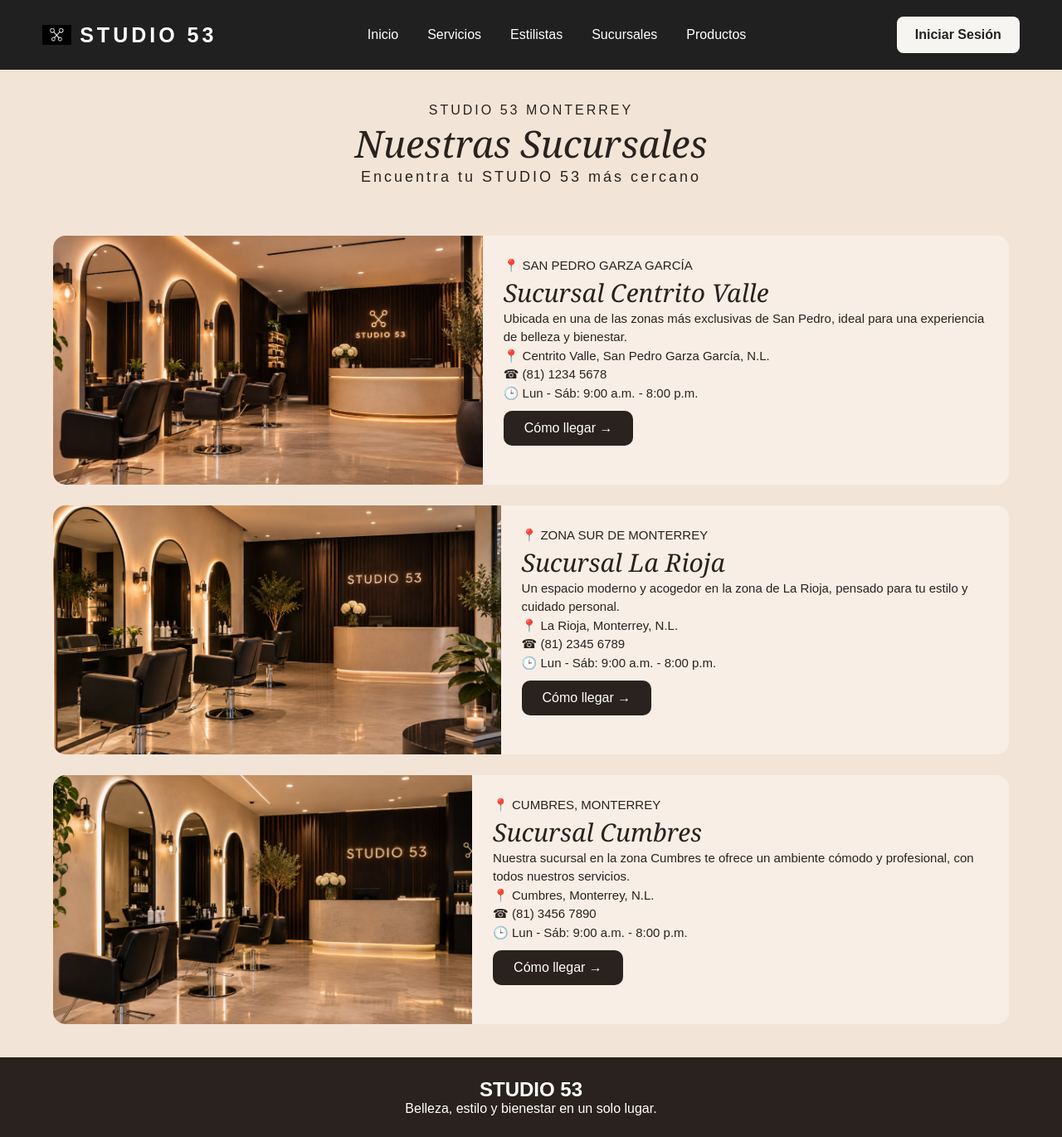
After one commit to jm3342172-dotcom/pia_fdw, a Django app: page /sucursales/ in a window 1280 px wide. The commit adds this page. Shown: the whole page at 83% size. Run offline with Django 5.2, Linux system fonts and the light colour scheme.

Commit message:
agregue pagina sucursales

```diff
--- /dev/null
+++ b/contenido/static/contenido/sucursales.css
@@ -0,0 +1,93 @@
+.pagina-sucursales {
+    background-color: #f2e5d8;
+    font-family: Arial, Helvetica, sans-serif;
+    color: #29221e;
+    min-height: 100vh;
+}
+
+.pagina-sucursales .encabezado-sucursales {
+    text-align: center;
+    padding: 40px;
+}
+
+.pagina-sucursales .encabezado-sucursales p {
+    letter-spacing: 3px;
+}
+
+.pagina-sucursales h1 {
+    font-family: Georgia, serif;
+    font-style: italic;
+    font-size: 45px;
+    font-weight: normal;
+}
+
+.pagina-sucursales .subtitulo {
+    font-size: 18px;
+}
+
+.pagina-sucursales .contenedor {
+    width: 90%;
+    margin: auto;
+}
+
+.pagina-sucursales .sucursal {
+    display: flex;
+    background-color: #f8eee5;
+    border-radius: 15px;
+    margin-bottom: 25px;
+    overflow: hidden;
+}
+
+.pagina-sucursales .sucursal img {
+    width: 55%;
+    height: 300px;
+    object-fit: cover;
+}
+
+.pagina-sucursales .informacion {
+    padding: 25px;
+}
+
+.pagina-sucursales .informacion h2 {
+    font-family: Georgia, serif;
+    font-style: italic;
+    font-size: 30px;
+    font-weight: normal;
+}
+
+.pagina-sucursales .informacion p {
+    font-size: 15px;
+    line-height: 1.5;
+}
+
+.pagina-sucursales .boton {
+    display: inline-block;
+    background-color: #29221e;
+    color: white;
+    padding: 12px 25px;
+    text-decoration: none;
+    border-radius: 10px;
+    margin-top: 10px;
+}
+
+.pagina-sucursales .boton:hover {
+    background-color: #80634d;
+}
+
+.pagina-sucursales .pie-sucursales {
+    background-color: #29221e;
+    color: white;
+    text-align: center;
+    padding: 25px;
+    margin-top: 40px;
+}
+
+@media (max-width: 700px) {
+    .pagina-sucursales .sucursal {
+        display: block;
+    }
+
+    .pagina-sucursales .sucursal img {
+        width: 100%;
+    }
+}
--- a/contenido/templates/contenido/base.html
+++ b/contenido/templates/contenido/base.html
@@ -22,8 +22,8 @@
                 <li><a href="{% url 'inicio' %}">Inicio</a></li>
                 <li><a href="{% url 'servicios' %}">Servicios</a></li>
                 <li><a href="{% url 'estilistas' %}">Estilistas</a></li>
+                <li><a href="{% url 'sucursales' %}">Sucursales</a></li>
                 <li><a href="#">Productos</a></li>
-                <li><a href="#">Sucursales</a></li>
             </ul>
 
             <a href="#" class="boton-login">Iniciar Sesión</a>
--- /dev/null
+++ b/contenido/templates/contenido/sucursales.html
@@ -0,0 +1,87 @@
+{% extends 'contenido/base.html' %}
+{% load static %}
+
+{% block contenido %}
+<link rel="stylesheet" href="{% static 'contenido/sucursales.css' %}">
+
+<div class="pagina-sucursales">
+
+    <div class="encabezado-sucursales">
+        <p>STUDIO 53 MONTERREY</p>
+        <h1>Nuestras Sucursales</h1>
+        <div class="subtitulo">
+            Encuentra tu STUDIO 53 más cercano
+        </div>
+    </div>
+
+    <div class="contenedor">
+
+        <!-- Sucursal 1 -->
+        <div class="sucursal">
+            <img src="{% static 'contenido/img/sucursal1.jpeg' %}" alt="Sucursal Centrito Valle">
+            <div class="informacion">
+                <p>📍 SAN PEDRO GARZA GARCÍA</p>
+                <h2>Sucursal Centrito Valle</h2>
+                <p>
+                    Ubicada en una de las zonas más exclusivas
+                    de San Pedro, ideal para una experiencia
+                    de belleza y bienestar.
+                </p>
+                <p>📍 Centrito Valle, San Pedro Garza García, N.L.</p>
+                <p>☎ (81) 1234 5678</p>
+                <p>🕒 Lun - Sáb: 9:00 a.m. - 8:00 p.m.</p>
+                <a class="boton" href="[google.com](https://www.google.com/maps/search/?api=1&query=Centrito+Valle+San+Pedro+Garza+Garcia)">
+                    Cómo llegar →
+                </a>
+            </div>
+        </div>
+
+        <!-- Sucursal 2 -->
+        <div class="sucursal">
+            <img src="{% static 'contenido/img/sucursal2.jpeg' %}" alt="Sucursal La Rioja">
+            <div class="informacion">
+                <p>📍 ZONA SUR DE MONTERREY</p>
+                <h2>Sucursal La Rioja</h2>
+                <p>
+                    Un espacio moderno y acogedor en la zona
+                    de La Rioja, pensado para tu estilo
+                    y cuidado personal.
+                </p>
+                <p>📍 La Rioja, Monterrey, N.L.</p>
+                <p>☎ (81) 2345 6789</p>
+                <p>🕒 Lun - Sáb: 9:00 a.m. - 8:00 p.m.</p>
+                <a class="boton" href="[google.com](https://www.google.com/maps/search/?api=1&query=La+Rioja+Monterrey)">
+                    Cómo llegar →
+                </a>
+            </div>
+        </div>
+
+        <!-- Sucursal 3 -->
+        <div class="sucursal">
+            <img src="{% static 'contenido/img/sucursal3.jpeg' %}" alt="Sucursal Cumbres">
+            <div class="informacion">
+                <p>📍 CUMBRES, MONTERREY</p>
+                <h2>Sucursal Cumbres</h2>
+                <p>
+                    Nuestra sucursal en la zona Cumbres
+                    te ofrece un ambiente cómodo y profesional,
+                    con todos nuestros servicios.
+                </p>
+                <p>📍 Cumbres, Monterrey, N.L.</p>
+                <p>☎ (81) 3456 7890</p>
+                <p>🕒 Lun - Sáb: 9:00 a.m. - 8:00 p.m.</p>
+                <a class="boton" href="[google.com](https://www.google.com/maps/search/?api=1&query=Cumbres+Monterrey)">
+                    Cómo llegar →
+                </a>
+            </div>
+        </div>
+
+    </div>
+
+    <div class="pie-sucursales">
+        <h2>STUDIO 53</h2>
+        Belleza, estilo y bienestar en un solo lugar.
+    </div>
+
+</div>
+{% endblock %}
--- a/contenido/urls.py
+++ b/contenido/urls.py
@@ -5,4 +5,5 @@ urlpatterns = [
     path('', views.inicio, name='inicio'),
     path('servicios/', views.servicios, name='servicios'),
     path('estilistas/', views.estilistas, name='estilistas'),
+    path('sucursales/', views.sucursales, name='sucursales'),
 ]
--- a/contenido/views.py
+++ b/contenido/views.py
@@ -27,3 +27,7 @@ def estilistas(request):
     return render(request, 'contenido/estilistas.html', {
         'estilistas': estilistas
     })
+
+
+def sucursales(request):
+    return render(request, 'contenido/sucursales.html')
```
Also changed, not shown: contenido/static/contenido/img/sucursal1.jpeg (added), contenido/static/contenido/img/sucursal2.jpeg (added), contenido/static/contenido/img/sucursal3.jpeg (added).
